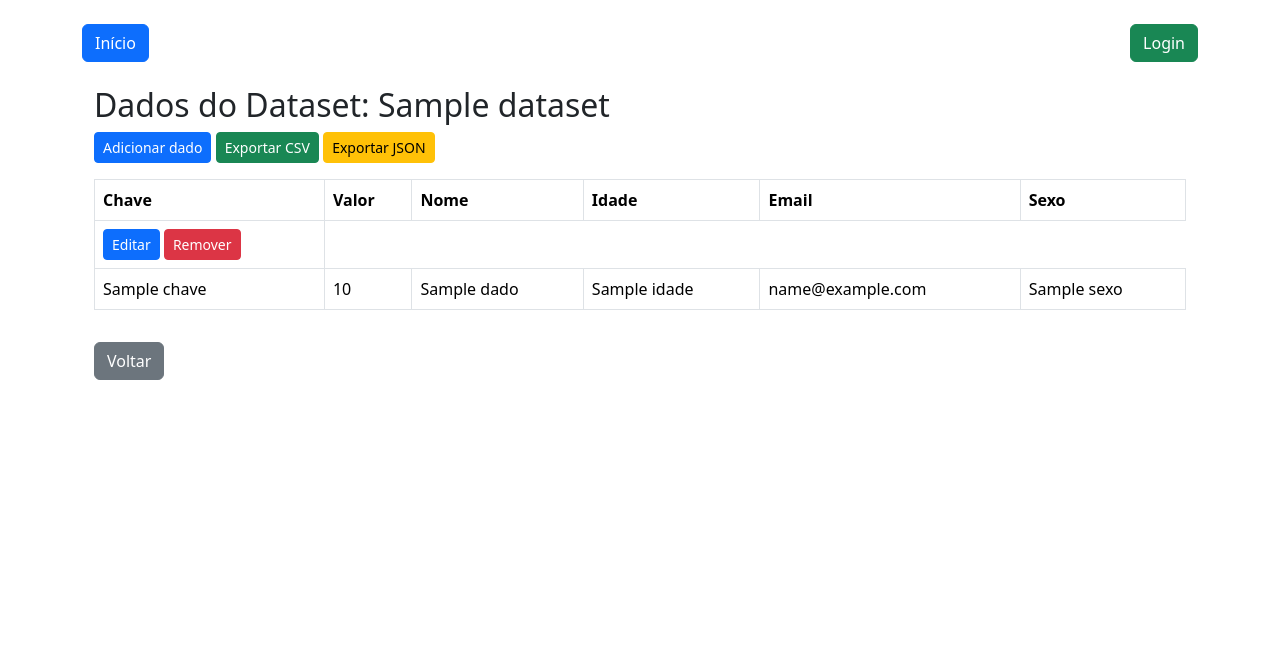
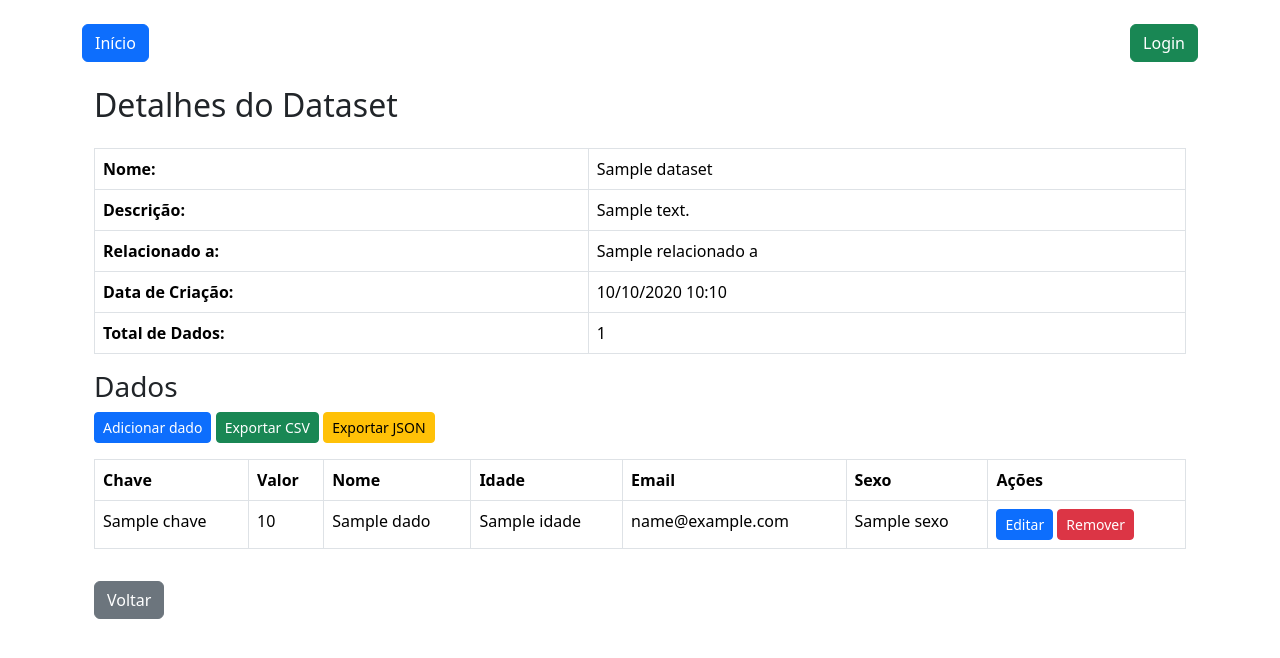
Before and after one commit to MichaelGabrielditaju/Api-Data-Base, a Django app: template plataforma/templates/datasets/ver_dados.html in a window 1280 px wide. Shown: the top 658 px of the page. Run offline with Django 5.2, Linux system fonts and the light colour scheme; the template is opened without the code that fills it: most values are stand-ins (such as "Sample title", 1, 10 or a date in 2020).

Commit message:
Alterações de pasta, upgrade em ver_dados, upgrade nos formulários

```diff
--- a/plataforma/datasets/urls.py
+++ b/plataforma/datasets/urls.py
@@ -27,7 +27,7 @@ urlpatterns = [
     path('<int:dataset_id>/exportar-csv/', exportar_csv_view, name='exportar_csv'),
     path('<int:dataset_id>/exportar-json/', exportar_json_view, name='exportar_json'),
 
-    path('criar/', views.criar_dataset, name='criar_dataset'),  # Nova URL para criar dataset
+    path('criar/', views.criar_dataset, name='criar_dataset'),
     path('', include(router.urls)),
 
     path('<int:pk>/dados/', views.ver_dados, name='ver_dados'),
--- a/plataforma/datasets/views.py
+++ b/plataforma/datasets/views.py
@@ -278,7 +278,7 @@ def exportar_json_view(request, dataset_id):
 
 def logout_view(request):
     logout(request)
-    return redirect('login')  # ou para onde quiser redirecionar depois do logout
+    return redirect('login')
 
 def cadastro_view(request):
     if request.method == 'POST':
--- a/plataforma/plataforma/settings.py
+++ b/plataforma/plataforma/settings.py
@@ -123,10 +123,8 @@ USE_TZ = True
 
 STATIC_URL = '/static/'
 
-# Para desenvolvimento, adicione a configuração do diretório de arquivos estáticos
 STATICFILES_DIRS = [BASE_DIR / 'static']
 
-# Para produção, defina a pasta onde os arquivos estáticos serão coletados
 STATIC_ROOT = BASE_DIR / 'staticfiles'
 
 # Default primary key field type
--- a/plataforma/plataforma/urls.py
+++ b/plataforma/plataforma/urls.py
@@ -21,7 +21,7 @@ schema_view = get_schema_view(
 
 urlpatterns = [
     path('admin/', admin.site.urls),
-    path('api/', include('datasets.urls')),  # suas rotas da API
+    path('api/', include('datasets.urls')),
     path('', views.listar_datasets, name='listar_datasets'),
     path('upload/<int:dataset_id>/', views.upload_arquivo, name='upload_arquivo'),
     path('exportar-csv/<int:dataset_id>/', views.exportar_csv_view, name='exportar_csv_view'),
--- a/plataforma/templates/datasets/ver_dados.html
+++ b/plataforma/templates/datasets/ver_dados.html
@@ -2,10 +2,45 @@
 
 {% block content %}
 <div class="container mt-4">
-  <h2>Dados do Dataset: {{ dataset.nome }}</h2>
+  <h2 class="mb-4">Detalhes do Dataset</h2>
+
+  <!-- Tabela de informações principais -->
+  <table class="table table-bordered">
+    <tbody>
+      <tr>
+        <th>Nome:</th>
+        <td>{{ dataset.nome }}</td>
+      </tr>
+      <tr>
+        <th>Descrição:</th>
+        <td>{{ dataset.descricao }}</td>
+      </tr>
+      <tr>
+        <th>Relacionado a:</th>
+        <td>
+          {% if dataset.relacionado_a %}
+            {{ dataset.relacionado_a.nome }}
+          {% else %}
+            Nenhum
+          {% endif %}
+        </td>
+      </tr>
+      <tr>
+        <th>Data de Criação:</th>
+        <td>{{ dataset.criado_em|date:"d/m/Y H:i" }}</td>
+      </tr>
+      <tr>
+        <th>Total de Dados:</th>
+        <td>{{ dados|length }}</td>
+      </tr>
+    </tbody>
+  </table>
+
+  <h3>Dados</h3>
   <a href="{% url 'adicionar_dado' dataset.pk %}" class="btn btn-primary btn-sm">Adicionar dado</a>
   <a href="{% url 'exportar_csv_view' dataset.id %}" class="btn btn-success btn-sm">Exportar CSV</a>
   <a href="{% url 'exportar_json_view' dataset.id %}" class="btn btn-warning btn-sm">Exportar JSON</a>
+
   {% if dados %}
     <table class="table table-bordered mt-3">
       <thead>
@@ -16,16 +51,11 @@
           <th>Idade</th>
           <th>Email</th>
           <th>Sexo</th>
+          <th>Ações</th>
         </tr>
       </thead>
       <tbody>
         {% for dado in dados %}
-        <td>
-            <a href="{% url 'editar_dado' pk=dado.pk %}" class="btn btn-sm btn-primary">Editar</a>
-            <a href="{% url 'remover_dado' pk=dado.pk %}" class="btn btn-sm btn-danger"
-               onclick="return confirm('Tem certeza que deseja remover este dado?');">Remover</a>
-        </td>
-
         <tr>
           <td>{{ dado.chave }}</td>
           <td>{{ dado.valor }}</td>
@@ -33,6 +63,11 @@
           <td>{{ dado.idade }}</td>
           <td>{{ dado.email }}</td>
           <td>{{ dado.sexo }}</td>
+          <td>
+              <a href="{% url 'editar_dado' pk=dado.pk %}" class="btn btn-sm btn-primary">Editar</a>
+              <a href="{% url 'remover_dado' pk=dado.pk %}" class="btn btn-sm btn-danger"
+                 onclick="return confirm('Tem certeza que deseja remover este dado?');">Remover</a>
+          </td>
         </tr>
         {% endfor %}
       </tbody>
```
Also changed, not shown: plataforma/datasets/forms.py (+4 -5 lines), plataforma/datasets/templatetags/form_extras.py (added, +8 -0 lines), plataforma/templates/datasets/criar.html (+21 -4 lines), Imagens das páginas/Cadastro.png (renamed from Cadastro.png), Imagens das páginas/Criar novo Dataset.png (renamed from Criar novo Dataset.png), Imagens das páginas/Exibir dados.png (renamed from Exibir dados.png), Imagens das páginas/Importar dataset.png (renamed from Importar dataset.png), Imagens das páginas/Login.png (renamed from Login.png), Imagens das páginas/Tela inicial.png (renamed from Tela inicial.png), plataforma/datasets/templatetags/__init__.py (added), plataforma/db.sqlite3. Lines whose indentation alone changed are shown as unchanged.
